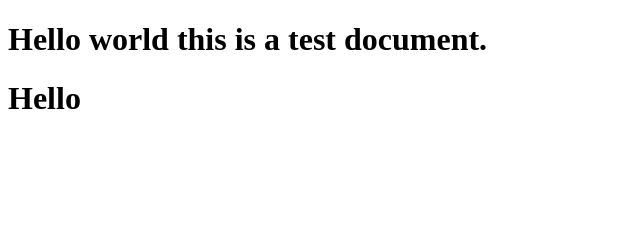
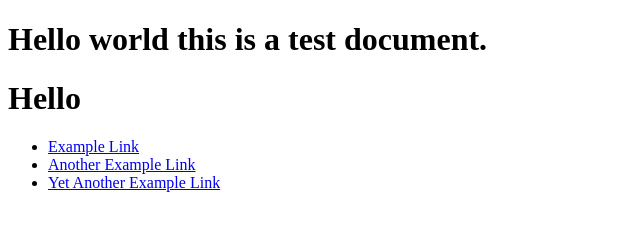
Before and after one commit to zinmu01za/Profile, a plain HTML site: page index.html in a window 1280 px wide. Shown: the whole page, without its empty margins (0-640 px from the left). Drawn offline with Linux system fonts and the light colour scheme.

Commit message:
nav test

```diff
--- a/index.html
+++ b/index.html
@@ -12,5 +12,12 @@
     </h1>
 
     <h1>Hello</h1>
+    <nav>
+        <ul>
+            <li><a href="https://example.com">Example Link</a></li>
+            <li><a href="https://example.com/another">Another Example Link</a></li>
+            <li><a href="https://example.com/yet-another">Yet Another Example Link</a></li>
+        </ul>
+    </nav>
 </body>
 </html>
```
